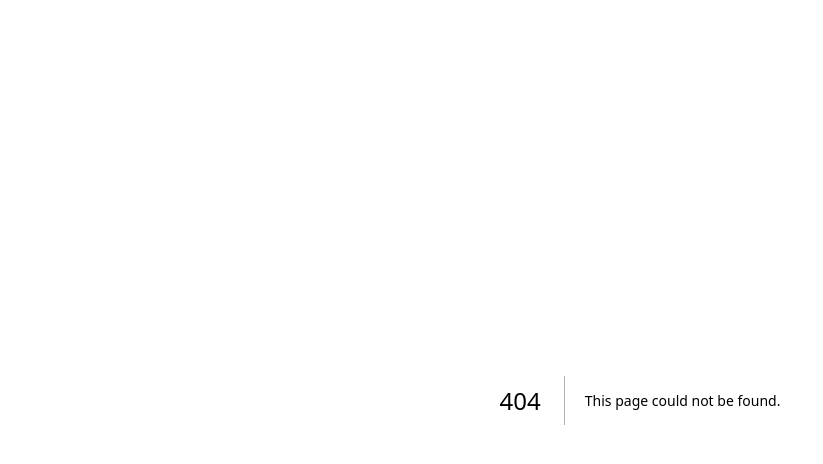
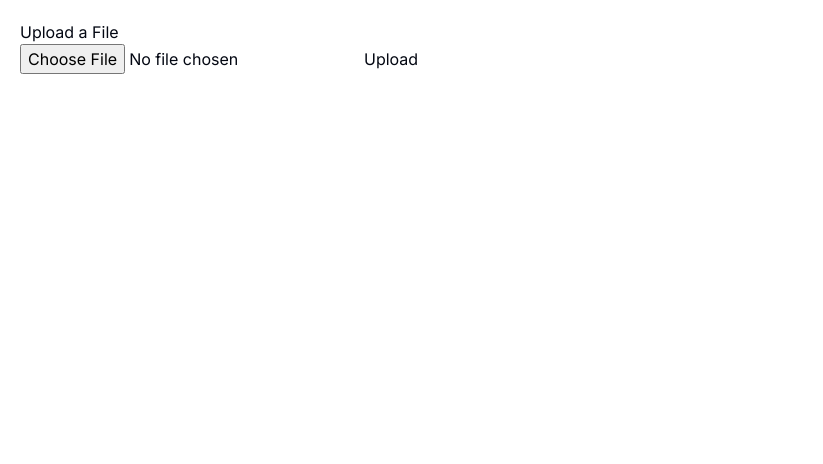
Before and after one commit to Vijayaraj-Anbalagan/clarity, a Next.js app: page /pdftemp in a window 1280 px wide. Before the commit this address had no page. Shown: the top 464 px of the page, without its empty margins (0-823 px from the left). Built offline with nearby package versions, Linux system fonts and the light colour scheme.

Commit message:
added file management

```diff
--- a/package.json
+++ b/package.json
@@ -10,6 +10,8 @@
     "preinstall": "npx npm-force-resolutions"
   },
   "dependencies": {
+    "@aws-sdk/client-s3": "^3.705.0",
+    "@aws-sdk/lib-storage": "^3.705.0",
     "@google/generative-ai": "^0.1.1",
     "@huggingface/transformers": "^3.1.0",
     "@langchain/anthropic": "^0.3.8",
@@ -33,6 +35,7 @@
     "@radix-ui/react-toggle": "^1.1.0",
     "@tailwindcss/forms": "^0.5.8",
     "@tailwindcss/typography": "^0.5.15",
+    "@types/formidable": "^3.4.5",
     "@xenova/transformers": "^2.17.2",
     "axios": "^1.7.7",
     "bcryptjs": "^2.4.3",
@@ -46,6 +49,7 @@
     "filepond-plugin-file-validate-type": "^1.2.9",
     "firebase": "^10.14.1",
     "form-data": "^4.0.1",
+    "formidable": "^3.5.2",
     "framer-motion": "^11.5.2",
     "groq-sdk": "^0.8.0",
     "jsonwebtoken": "^9.0.2",
--- a/src/app/(admin)/admin/page.tsx
+++ b/src/app/(admin)/admin/page.tsx
@@ -67,20 +67,40 @@ const sampleFiles = [
 export default function DashboardUI() {
   const [activeTab, setActiveTab] = useState('overview'); // State for managing active tab
   const fileInputRef = React.useRef<HTMLInputElement>(null);
+  const [selectedFile, setSelectedFile] = useState<File | null>(null);
+  const [uploadStatus, setUploadStatus] = useState<string | null>(null);
+  const [fileUrl, setFileUrl] = useState<string | null>(null);
 
-  // Function to handle button click and trigger file input
-  const handleUploadClick = () => {
-    if (fileInputRef.current) {
-      fileInputRef.current.click();
+  const handleFileChange = (event: React.ChangeEvent<HTMLInputElement>) => {
+    if (event.target.files && event.target.files[0]) {
+      setSelectedFile(event.target.files[0]);
     }
   };
 
-  // Function to handle file selection
-  const handleFileChange = (event: React.ChangeEvent<HTMLInputElement>) => {
-    const files = event.target.files;
-    if (files && files.length > 0) {
-      // Handle the file upload process
-      console.log("Selected file:", files[0].name);
+  const handleUpload = async () => {
+    if (!selectedFile) {
+      alert('Please select a file first.');
+      return;
+    }
+
+    const formData = new FormData();
+    formData.append('file', selectedFile);
+
+    try {
+      const response = await fetch('/api/pdftemp', {
+        method: 'POST',
+        body: formData,
+      });
+
+      const data = await response.json();
+      if (response.ok) {
+        setUploadStatus('File uploaded successfully.');
+        setFileUrl(data.fileUrl);
+      } else {
+        setUploadStatus(data.error);
+      }
+    } catch (error) {
+      setUploadStatus('An error occurred while uploading the file.');
     }
   };
 
@@ -255,16 +275,14 @@ export default function DashboardUI() {
                   <div>
                   <Button
         className="bg-yellow-400 hover:bg-yellow-500 text-black"
-        onClick={handleUploadClick}
+        onClick={handleUpload} disabled={!selectedFile}
       >
         <Upload className="h-4 w-4 mr-2" />
         Upload File
       </Button>
       <input
-        type="file"
-        ref={fileInputRef}
-        onChange={handleFileChange}
         style={{ display: "none" }} // Hide the input
+        type="file" accept=".pdf,.doc,.docx" onChange={handleFileChange}
       />
       </div>
                 </CardHeader>
--- /dev/null
+++ b/src/app/(chat)/pdftemp/page.tsx
@@ -0,0 +1,61 @@
+'use client';
+import React, { useState } from 'react';
+
+const UploadPage = () => {
+  const [selectedFile, setSelectedFile] = useState<File | null>(null);
+  const [uploadStatus, setUploadStatus] = useState<string | null>(null);
+  const [fileUrl, setFileUrl] = useState<string | null>(null);
+  const [files, setFiles] = useState<string[]>([]);
+
+  const handleFileChange = (event: React.ChangeEvent<HTMLInputElement>) => {
+    if (event.target.files && event.target.files[0]) {
+      setSelectedFile(event.target.files[0]);
+    }
+  };
+
+  const handleUpload = async () => {
+    if (!selectedFile) {
+      alert('Please select a file first.');
+      return;
+    }
+
+    const formData = new FormData();
+    formData.append('file', selectedFile);
+
+    try {
+      const response = await fetch('/api/pdftemp', {
+        method: 'POST',
+        body: formData,
+      });
+
+      const data = await response.json();
+      if (response.ok) {
+        setUploadStatus('File uploaded successfully.');
+        setFiles((prevFiles) => [...prevFiles, data]); // Add new file to the list
+      } else {
+        setUploadStatus(data.error || 'Upload failed.');
+      }
+    } catch (error) {
+      setUploadStatus('An error occurred while uploading the file.');
+    }
+  };
+
+
+  return (
+    <div style={{ padding: '20px' }}>
+      <h1>Upload a File</h1>
+      <input type="file" accept=".pdf,.doc,.docx" onChange={handleFileChange} />
+      <button onClick={handleUpload} disabled={!selectedFile}>
+        Upload
+      </button>
+      {uploadStatus && <p>{uploadStatus}</p>}
+      {fileUrl && (
+        <p>
+          File URL: <a href={fileUrl} target="_blank" rel="noopener noreferrer">{fileUrl}</a>
+        </p>
+      )}
+    </div>
+  );
+};
+
+export default UploadPage;
--- /dev/null
+++ b/src/app/api/pdftemp/route.ts
@@ -0,0 +1,98 @@
+import { NextRequest, NextResponse } from 'next/server';
+import { S3Client } from '@aws-sdk/client-s3';
+import { Upload } from '@aws-sdk/lib-storage';
+import { Readable } from 'stream';
+import File from '@/models/files';
+import { cookiesParse } from '@/utils/cookies';
+
+export async function POST(req: NextRequest) {
+  try {
+    const user = await cookiesParse(req)
+    const bucketName = process.env.AWS_S3_BUCKET_NAME!;
+    const region = process.env.AWS_REGION!;
+    const s3Client = new S3Client({ region });
+
+    // Ensure the content-type is multipart/form-data
+    if (!req.headers.get('content-type')?.includes('multipart/form-data')) {
+      return NextResponse.json(
+        { error: 'Content-Type must be multipart/form-data.' },
+        { status: 400 }
+      );
+    }
+
+    const formData = await req.formData();
+    const file = formData.get('file') as File;
+
+    if (!file) {
+      return NextResponse.json({ error: 'No file provided.' }, { status: 400 });
+    }
+
+    // Validate file type
+    const allowedExtensions = ['.pdf', '.doc', '.docx'];
+    const fileExtension = file.name.split('.').pop()?.toLowerCase();
+    if (!fileExtension || !allowedExtensions.includes(`.${fileExtension}`)) {
+      return NextResponse.json(
+        {
+          error: `Invalid file type: .${fileExtension}. Allowed types are ${allowedExtensions.join(', ')}`,
+        },
+        { status: 400 }
+      );
+    }
+
+    // Prepare file for upload
+    const fileBuffer = Buffer.from(await file.arrayBuffer());
+    const fileStream = Readable.from(fileBuffer);
+    const uploadKey = `uploads/${Date.now()}-${file.name}`;
+
+    // Use the `Upload` utility
+    const upload = new Upload({
+      client: s3Client,
+      params: {
+        Bucket: bucketName,
+        Key: uploadKey,
+        Body: fileStream,
+        ContentType: file.type,
+      },
+    });
+
+    const result = await upload.done();
+
+    const fileUrl = `https://${bucketName}.s3.${region}.amazonaws.com/${uploadKey}`;
+
+    // Assuming you have a File model and a way to save it
+
+    const existingFile = await File.findOne({ user: user._id });
+
+    if (existingFile) {
+        existingFile.files.push({
+            fileName: file.name,
+            url: fileUrl,
+            details: 'Uploaded file',
+        });
+        await existingFile.save();
+    } else {
+        const newFile = new File({
+            user: user._id,
+            files: [
+                {
+                    fileName: file.name,
+                    url: fileUrl,
+                    status: 'pending',
+                },
+            ],
+        });
+        await newFile.save();
+    }
+    return NextResponse.json({
+      message: 'File uploaded successfully.',
+      fileUrl,
+      result,
+    });
+  } catch (error) {
+    console.error('Error uploading to S3:', error);
+    return NextResponse.json(
+      { error: 'An error occurred while uploading the file.' },
+      { status: 500 }
+    );
+  }
+}
--- /dev/null
+++ b/src/models/files.ts
@@ -0,0 +1,29 @@
+import mongoose, { Schema, Document } from 'mongoose';
+
+interface IFileDetails {
+    fileName: string;
+    url: string;
+    details: string;
+}
+
+interface IFile extends Document {
+    user: mongoose.Schema.Types.ObjectId;
+    files: IFileDetails[];
+}
+
+const FileDetailsSchema: Schema = new Schema({
+    fileName: { type: String, required: true },
+    url: { type: String, required: true },
+    details: { type: String },
+    date : { type: Date, default: Date.now },
+    status : { type: String, default: 'pending' }
+});
+
+const FileSchema: Schema = new Schema({
+    user: { type: mongoose.Schema.Types.ObjectId, ref: 'User', required: true },
+    files: { type: [FileDetailsSchema], required: true }
+});
+
+const File = mongoose.model<IFile>('File', FileSchema);
+
+export default File;
```
Also changed, not shown: llamaparser.ts (+8 -4 lines), 2 other files (tests, documents, lock files or other folders).
